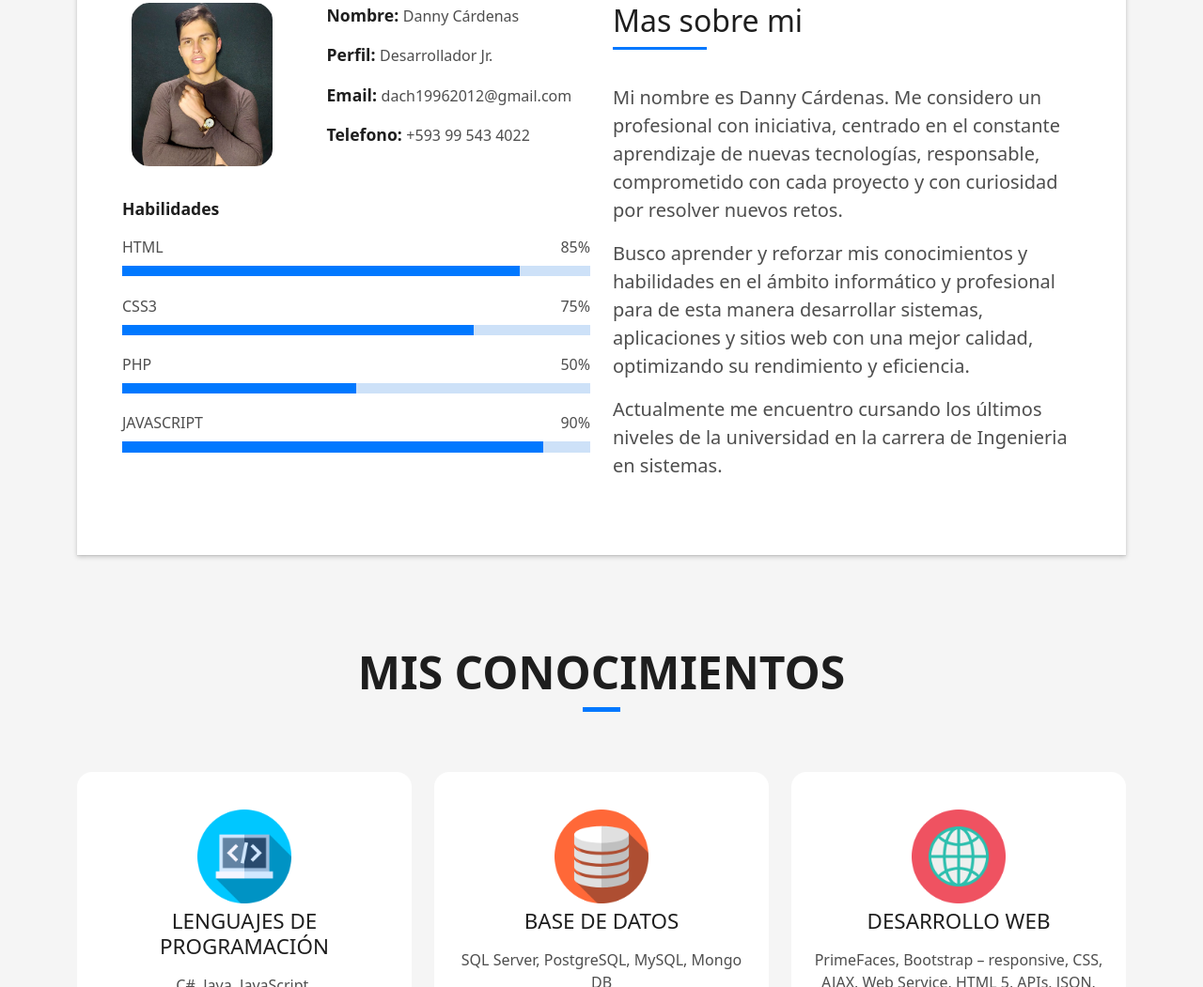
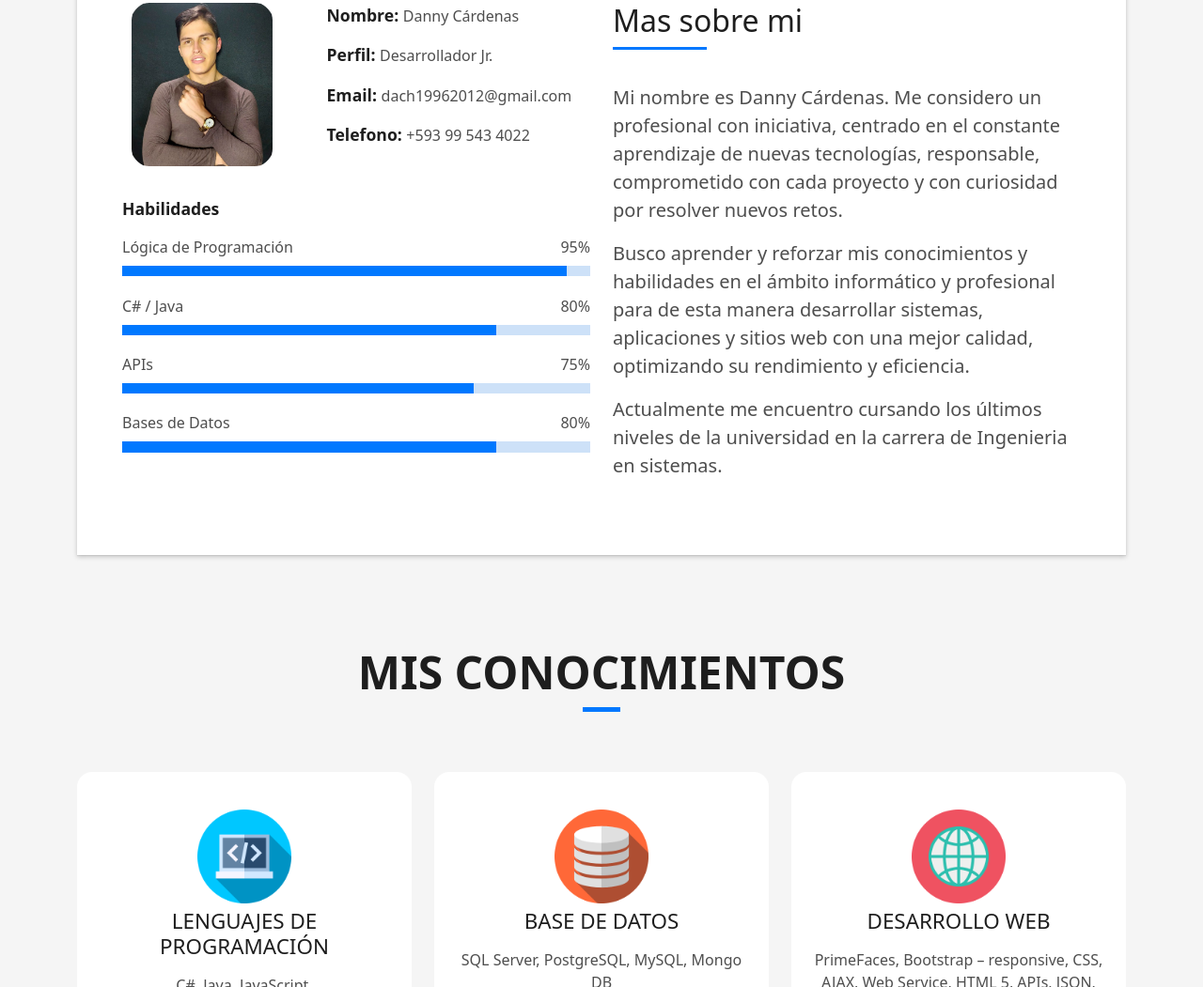
Before and after one commit to dach1996/portafolio, a plain HTML site: page index.html in a window 1280 px wide. Shown: the part 925-1976 px from the top of the page at 94% size. Drawn offline with Linux system fonts and the light colour scheme; files whose address does not match are found by name.

Commit message:
Se cambia barra de porcentaje

```diff
--- a/index.html
+++ b/index.html
@@ -103,24 +103,24 @@
                   </div>
                   <div class="skill-mf">
                     <p class="title-s">Habilidades</p>
-                    <span>HTML</span> <span class="pull-right">85%</span>
+                    <span>Lógica de Programación</span> <span class="pull-right">95%</span>
                     <div class="progress">
-                      <div class="progress-bar" role="progressbar" style="width: 85%;" aria-valuenow="85"
+                      <div class="progress-bar" role="progressbar" style="width: 95%;" aria-valuenow="85"
                         aria-valuemin="0" aria-valuemax="100"></div>
                     </div>
-                    <span>CSS3</span> <span class="pull-right">75%</span>
+                    <span>C# / Java</span> <span class="pull-right">80%</span>
                     <div class="progress">
-                      <div class="progress-bar" role="progressbar" style="width: 75%" aria-valuenow="75"
+                      <div class="progress-bar" role="progressbar" style="width: 80%" aria-valuenow="75"
                         aria-valuemin="0" aria-valuemax="100"></div>
                     </div>
-                    <span>PHP</span> <span class="pull-right">50%</span>
+                    <span>APIs</span> <span class="pull-right">75%</span>
                     <div class="progress">
-                      <div class="progress-bar" role="progressbar" style="width: 50%" aria-valuenow="50"
+                      <div class="progress-bar" role="progressbar" style="width: 75%" aria-valuenow="50"
                         aria-valuemin="0" aria-valuemax="100"></div>
                     </div>
-                    <span>JAVASCRIPT</span> <span class="pull-right">90%</span>
+                    <span>Bases de Datos</span> <span class="pull-right">80%</span>
                     <div class="progress">
-                      <div class="progress-bar" role="progressbar" style="width: 90%" aria-valuenow="90"
+                      <div class="progress-bar" role="progressbar" style="width: 80%" aria-valuenow="90"
                         aria-valuemin="0" aria-valuemax="100"></div>
                     </div>
                   </div>
```
